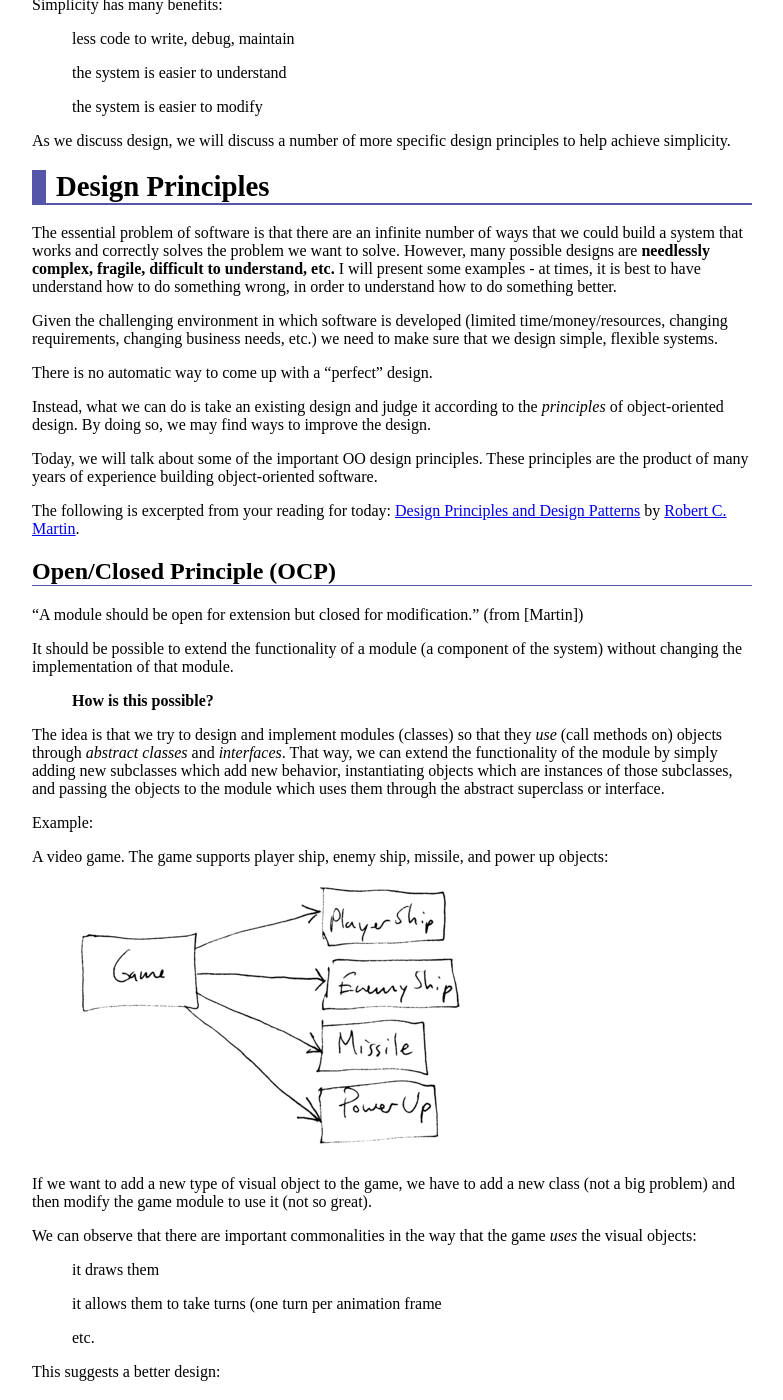
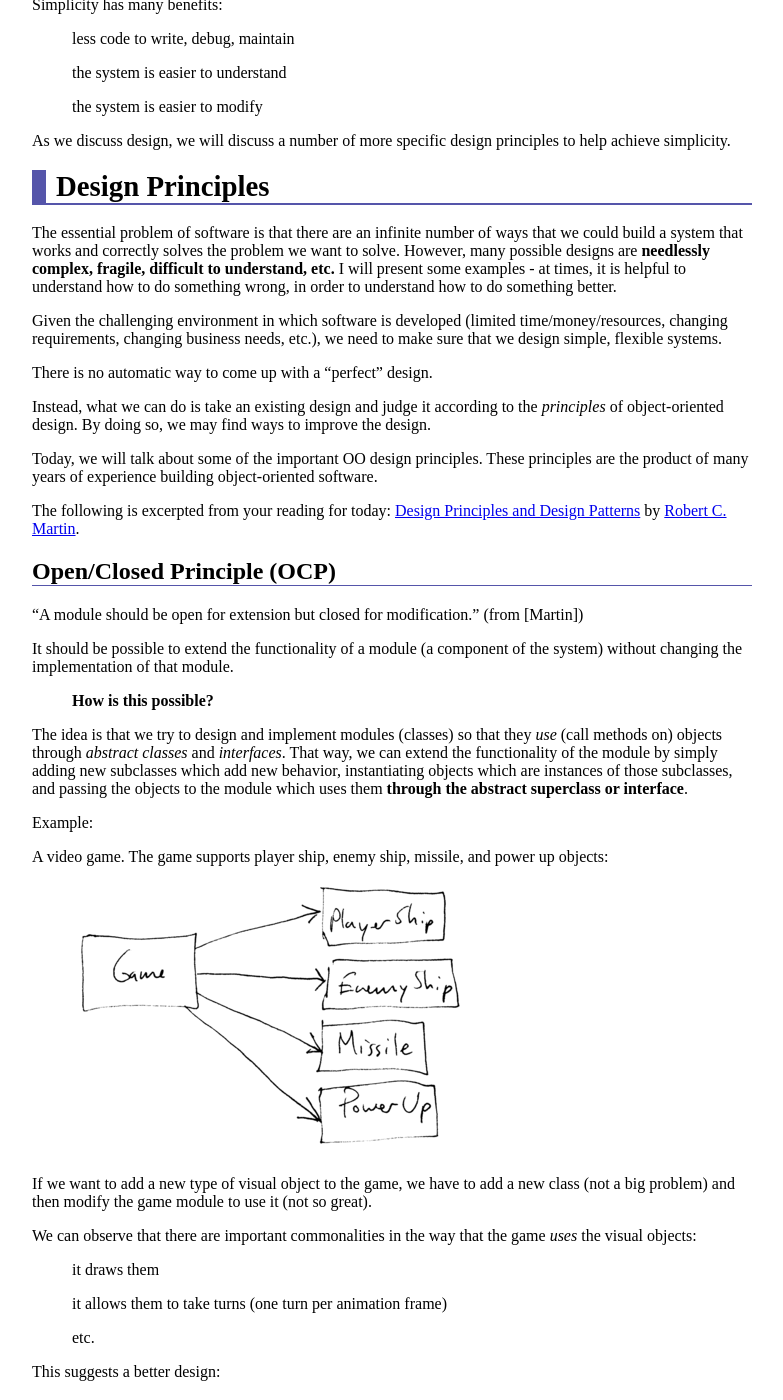
Before and after one commit to ycpcs/cs320-spring2016, a Jekyll site: the page built from lectures/lecture06.md, in a window 1280 px wide and 1400 px high, scrolled down 879 px. Shown: the whole window, without its empty margins (248-1031 px from the left). Built offline with Jekyll 4.4.1, drawn with Linux system fonts in a browser that asks for light colours; Markdown is read by kramdown in place of the engine named in the settings; some of the changed text lies outside the part shown.

Commit message:
updating lecture notes, adding questions

```diff
--- a/lectures/lecture06.md
+++ b/lectures/lecture06.md
@@ -53,9 +53,9 @@ As we discuss design, we will discuss a number of more specific design principle
 Design Principles
 =================
 
-The essential problem of software is that there are an infinite number of ways that we could build a system that works and correctly solves the problem we want to solve. However, many possible designs are **needlessly complex, fragile, difficult to understand, etc.**   I will present some examples - at times, it is best to have understand how to do something wrong, in order to understand how to do something better.
+The essential problem of software is that there are an infinite number of ways that we could build a system that works and correctly solves the problem we want to solve. However, many possible designs are **needlessly complex, fragile, difficult to understand, etc.**   I will present some examples - at times, it is helpful to understand how to do something wrong, in order to understand how to do something better.
 
-Given the challenging environment in which software is developed (limited time/money/resources, changing requirements, changing business needs, etc.) we need to make sure that we design simple, flexible systems.
+Given the challenging environment in which software is developed (limited time/money/resources, changing requirements, changing business needs, etc.), we need to make sure that we design simple, flexible systems.
 
 There is no automatic way to come up with a "perfect" design.
 
@@ -74,7 +74,7 @@ It should be possible to extend the functionality of a module (a component of th
 
 > **How is this possible?**
 
-The idea is that we try to design and implement modules (classes) so that they *use* (call methods on) objects through *abstract classes* and *interfaces*. That way, we can extend the functionality of the module by simply adding new subclasses which add new behavior, instantiating objects which are instances of those subclasses, and passing the objects to the module which uses them through the abstract superclass or interface.
+The idea is that we try to design and implement modules (classes) so that they *use* (call methods on) objects through *abstract classes* and *interfaces*. That way, we can extend the functionality of the module by simply adding new subclasses which add new behavior, instantiating objects which are instances of those subclasses, and passing the objects to the module which uses them **through the abstract superclass or interface**.
 
 Example:
 
@@ -88,7 +88,7 @@ We can observe that there are important commonalities in the way that the game *
 
 > it draws them
 >
-> it allows them to take turns (one turn per animation frame
+> it allows them to take turns (one turn per animation frame)
 >
 > etc.
 
@@ -112,7 +112,7 @@ Game can create *indirectly* if it *delegates* the creation of the Sprites to an
 
 > ![image](figures/spriteFactory.png)
 
-The SpriteFactory class is responsible for creating the sprites for each level. It is also not a problem for one Sprite object to create another: for example, a PlayerShip object might create a Missile object when the user fires a Missile.
+The SpriteFactory class is responsible for creating the Sprites for each level. It is also not a problem for one Sprite object to create another: for example, a PlayerShip object might create a Missile object when the user fires a Missile.
 
 > **But, how does SpriteFactory know which Sprites to create for each level?**
 
```
Also changed, not shown: other parts of lectures/lecture06.md (+2 -2 lines).
